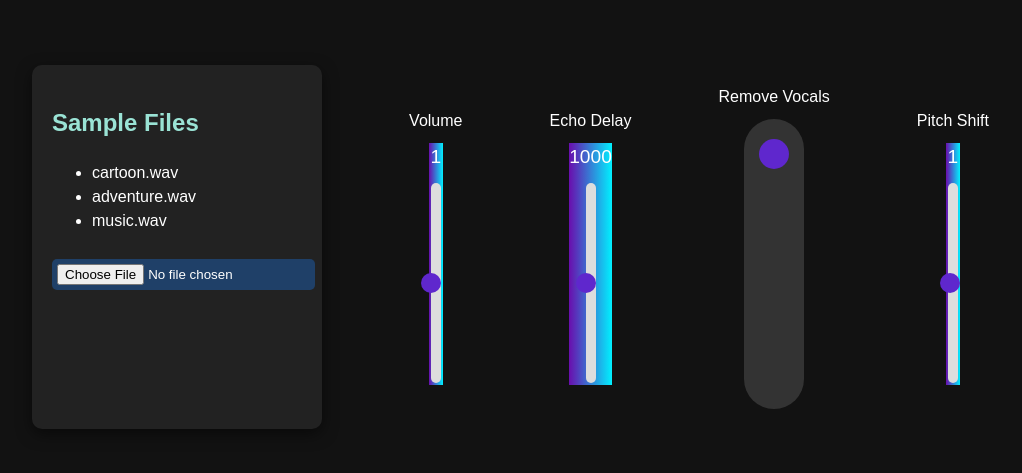
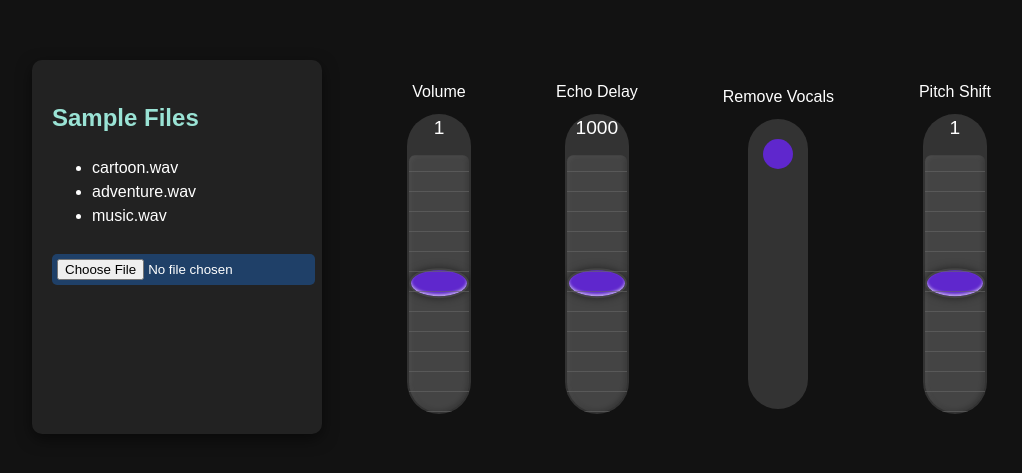
Before and after one commit to Abu-ls-10/audio_forge_x, a Vue app in the folder frontend/audioforgex-app/: page / in a window 1280 px wide. Shown: the part 153-626 px from the top of the page, without its empty margins (96-1118 px from the left). Built offline with nearby package versions, Linux system fonts and the light colour scheme.

Commit message:
Frontend stling

```diff
--- a/frontend/audioforgex-app/src/components/Slider.vue
+++ b/frontend/audioforgex-app/src/components/Slider.vue
@@ -36,6 +36,7 @@ export default {
 </script>
 
 <style scoped>
+/* Container for alignment and styling */
 .slider-container {
   display: flex;
   flex-direction: column;
@@ -43,41 +44,105 @@ export default {
   margin: 20px;
 }
 
+/* Label styling */
 label {
   color: white;
   margin-bottom: 10px;
+  font-family: 'Orbitron', sans-serif;
 }
 
+/* Slider styling */
 .slider {
   display: flex;
   flex-direction: column;
   align-items: center;
-  justify-content: space-between;
+  justify-content: center;
+  height: 300px;
+  position: relative;
 }
 
-.slider-input {
-  -webkit-appearance: none;
-  width: 10px;
-  height: 200px;
-  background: #ddd;
-  border-radius: 5px;
-  outline: none;
-  transform: rotate(180deg);
-}
-
-.slider-input::-webkit-slider-thumb {
-  -webkit-appearance: none;
-  appearance: none;
-  width: 20px;
-  height: 20px;
-  background: #5f27cd;
-  border-radius: 50%;
-  cursor: pointer;
-}
-
+/* Value display above the slider */
 .value {
   margin-bottom: 10px;
   color: white;
   font-size: 1.2em;
+  font-family: 'Orbitron', sans-serif;
+}
+
+/* Main slider track */
+.slider-input {
+  -webkit-appearance: none;
+  width: 60px;
+  height: 290px;
+  background: #444;
+  border-radius: 50px 50px 10px 10px;
+  outline: none;
+  transform: rotate(180deg);
+  box-shadow: inset 1px 1px 5px rgba(0, 0, 0, 0.3), inset -1px -1px 5px rgba(255, 255, 255, 0.1);
+  position: relative;
+}
+
+/* Vertical scale lines on the track for a ruler-like effect */
+.slider-input::before {
+  content: "";
+  position: absolute;
+  width: 100%;
+  height: 100%;
+  background: repeating-linear-gradient(
+    to bottom,
+    #666,
+    #666 1px,
+    transparent 1px,
+    transparent 20px
+  );
+  opacity: 0.6;
+}
+
+/* Thumb styling for a 3D, futuristic look */
+.slider-input::-webkit-slider-thumb {
+  -webkit-appearance: none;
+  appearance: none;
+  width: 60px;
+  height: 30px;
+  background: #5f27cd;
+  border: solid 2px #444;
+  border-radius: 50%;
+  box-shadow: 0px 0px 8px rgba(0, 0, 0, 0.5), inset 0px 2px 3px rgba(255, 255, 255, 0.6);
+  cursor: pointer;
+  transition: background-color 0.3s, transform 0.2s;
+}
+
+.slider-input::-webkit-slider-thumb:hover {
+  background-color: #ff5f5f; /* Match the active color from Switch.vue */
+}
+
+.slider-input::-moz-range-thumb {
+  width: 60px;
+  height: 30px;
+  background: #5f27cd;
+  border: solid 2px #444;
+  border-radius: 50%;
+  box-shadow: 0px 0px 8px rgba(0, 0, 0, 0.5), inset 0px 2px 3px rgba(255, 255, 255, 0.6);
+  cursor: pointer;
+  transition: background-color 0.3s, transform 0.2s;
+}
+
+.slider-input::-moz-range-thumb:hover {
+  background-color: #ff5f5f;
+}
+
+.slider-input::-ms-thumb {
+  width: 60px;
+  height: 30px;
+  background: #5f27cd;
+  border: solid 2px #444;
+  border-radius: 50%;
+  box-shadow: 0px 0px 8px rgba(0, 0, 0, 0.5), inset 0px 2px 3px rgba(255, 255, 255, 0.6);
+  cursor: pointer;
+  transition: background-color 0.3s, transform 0.2s;
+}
+
+.slider-input::-ms-thumb:hover {
+  background-color: #ff5f5f;
 }
 </style>
--- a/frontend/audioforgex-app/src/style.css
+++ b/frontend/audioforgex-app/src/style.css
@@ -24,7 +24,10 @@ body {
 
 /* Sliders */
 .slider {
-  background: linear-gradient(90deg, #6a0dad, #00f1ff); /* Purple to blue */
+  /* background: linear-gradient(90deg, #6a0dad, #00f1ff); /* Purple to blue */
+  background: #333;
+  border-radius: 50px;
+  overflow: hidden;
 }
 
 .slider::-webkit-slider-thumb {
```
